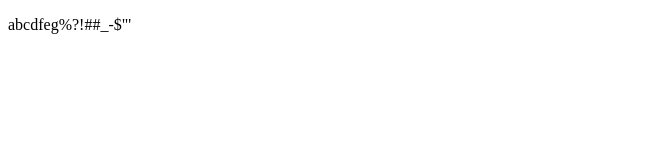
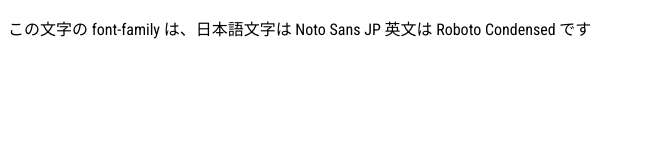
Before and after one commit to honjio/webfontloader-example, a website: page index.html in a window 1280 px wide. Shown: the whole page, without its empty margins (0-646 px from the left). Drawn offline with Linux system fonts and the light colour scheme.

Commit message:
Update usage example of webfontloader

```diff
--- a/index.html
+++ b/index.html
@@ -4,40 +4,56 @@
 <meta charset="UTF-8">
     <meta name="viewport" content="width=device-width, initial-scale=1.0">
     <meta http-equiv="X-UA-Compatible" content="ie=edge">
-    <!--<link href="https://fonts.googleapis.com/css?family=Roboto+Condensed&text=%23%24%25%26%22%27%21%3f_%2d%2e%5b%5d%28%29%3d" rel="stylesheet">-->
-    <!-- text=「サブセット化したい文字列をURLエンコードすることで記号などもサブセット化できる」-->
-    <title>test_webfont</title>
+    <!--
+        <link href="https://fonts.googleapis.com/css?family=Roboto+Condensed&text=%23%24%25%26%22%27%21%3f_%2d%2e%5b%5d%28%29%3d" rel="stylesheet">
+        href のクエリに text パラメータを使用する事で、使用したい文字のみ指定できる：（例）text={subset strings}
+    -->
+    <title>test webfontloader</title>
     <style>
         .wf-active body {
-            font-family: 'Roboto Condensed', serif;
+            font-family: 'Roboto Condensed', 'Noto Sans JP', sans-serif;
         }
     </style>
 </head>
 <body>
-    <p>abcdfeg%?!<span>##</span><span>_</span><span>-</span>$"'</p>
+    <p>この文字の font-family は、日本語文字は Noto Sans JP 英文は Roboto Condensed です</p>
+    <!-- <script src="main.js"></script> -->
     <script>
         window.WebFontConfig = {
             google: {
-                families: [ 'Roboto Condensed' ],
-                text: `%#?!_-.abcd'"`
+                families: [ 'Noto Sans JP', 'Roboto Condensed' ],
+                // text: 'こNoです', subset texts
             },
-            loading: function() { console.log('ロードちゅう');},
-            active: function() { console.log('OK');},
-            inactive: function() { console.log('ダメ罰');},
-            fontloading: function(familyName, fvd) {},
-            fontactive: function(familyName, fvd) { console.log(`${familyName}`) },
-            fontinactive: function(familyName, fvd) {}
+            loading: function() {
+                console.log('loading');
+            },
+            active: function() {
+                console.log('active');
+            },
+            inactive: function() {
+                console.log('inactive');
+            },
+            fontloading: function(familyName, fvd) {
+                // loadding と異なる点は引数から値を取得できます
+                console.log('fontloading', familyName, fvd);
+            },
+            fontactive: function(familyName, fvd) {
+                // active と異なる点は引数から値を取得できます
+                console.log('fontactive', familyName, fvd);
+            },
+            fontinactive: function(familyName, fvd) {
+                // inactive と異なる点は引数から値を取得できます
+                console.log('fontinactive', familyName, fvd);
+            }
         };
-        setTimeout(function() {
-            (function() {
+        (function() {
             var wf = document.createElement('script');
             wf.src = './webfontloader.js';
             wf.type = 'text/javascript';
             wf.async = 'true';
             var s = document.getElementsByTagName('script')[0];
             s.parentNode.insertBefore(wf, s);
-            })();
-        }, 0);
+        })();
     </script>
 </body>
 </html>
--- a/main.js
+++ b/main.js
@@ -1,3 +1,5 @@
+// Please use a bundle system such as webpack
+
 import WebFont from 'webfontloader';
 
 WebFont.load({
```
Also changed, not shown: package.json (+7 -1 lines), README.md, 1 other file.
